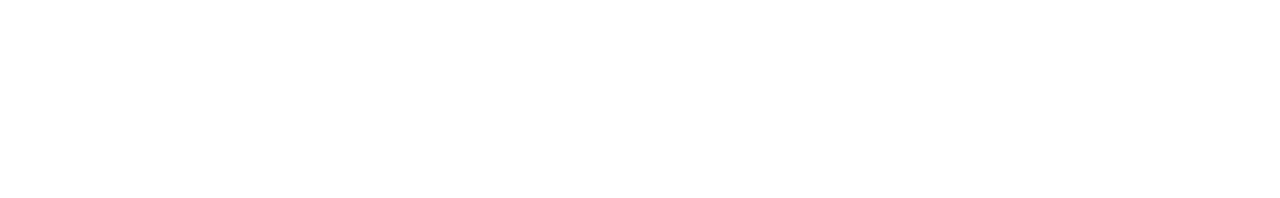
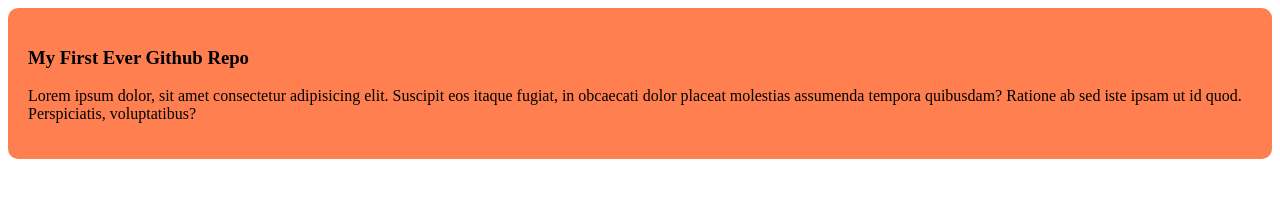
Before and after one commit to Study-Projects-By-MAAB/My-First-Github-Repo, a plain HTML site: page index.html in a window 1280 px wide. Drawn offline with Linux system fonts and the light colour scheme.

Commit message:
added the first blog

```diff
--- a/index.html
+++ b/index.html
@@ -4,8 +4,12 @@
     <meta charset="UTF-8">
     <meta name="viewport" content="width=device-width, initial-scale=1.0">
     <title>My First Ever Github Repo</title>
+    <link rel="stylesheet" href="/style/style.css">
 </head>
 <body>
-
+    <div>
+    <h3>My First Ever Github Repo</h3>
+    <p>Lorem ipsum dolor, sit amet consectetur adipisicing elit. Suscipit eos itaque fugiat, in obcaecati dolor placeat molestias assumenda tempora quibusdam? Ratione ab sed iste ipsam ut id quod. Perspiciatis, voluptatibus?</p>
+    </div>
 </body>
 </html>
--- /dev/null
+++ b/style/style.css
@@ -0,0 +1,6 @@
+div {
+  background-color: coral;
+  padding: 20px;
+  border-radius: 10px;
+  font-size: ;
+}
```
